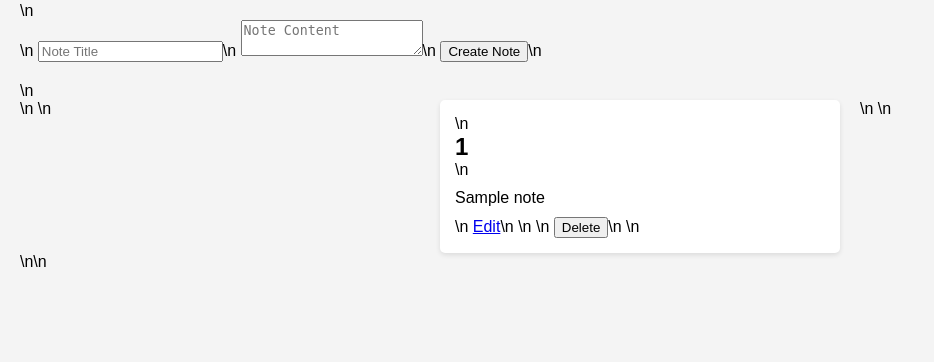
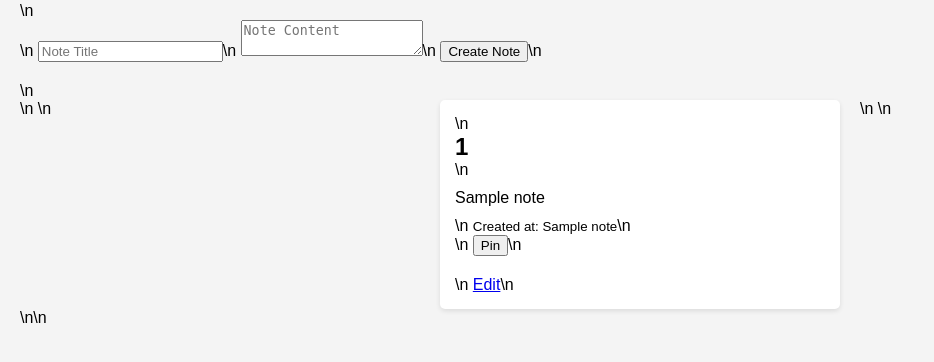
Before and after one commit to pranavmohantyy/flask-notes, a Python web app: template templates/index.html in a window 1280 px wide. Shown: the part 116-478 px from the top of the page, without its empty margins (0-934 px from the left). Run offline with Jinja, Linux system fonts and the light colour scheme; the template is opened without the code that fills it: most values are stand-ins (such as "Sample title", 1, 10 or a date in 2020).

Commit message:
add note pinning feature

```diff
--- a/templates/index.html
+++ b/templates/index.html
@@ -1 +1 @@
-<!DOCTYPE html>\n<html lang="en">\n<head>\n    <meta charset="UTF-8">\n    <meta name="viewport" content="width=device-width, initial-scale=1.0">\n    <title>Flask Notes</title>\n    <link rel="stylesheet" href="static/style.css">\n</head>\n<body>\n    <h1>Hello, World!</h1>\n    <form action="/notes" method="post">\n        <input type="text" name="title" placeholder="Note Title" required>\n        <textarea name="content" placeholder="Note Content" required></textarea>\n        <button type="submit">Create Note</button>\n    </form>\n    <div class="notes">\n        {% for note in notes %} \n            <div class="note-card">\n                <h2>{{ note[0] }}</h2>\n                <p>{{ note[1] }}</p>\n                <a href="/notes/{{ loop.index0 }}/edit">Edit</a>\n                <form action="/notes/{{ loop.index0 }}" method="post" style="display:inline;">\n                    <input type="hidden" name="_method" value="DELETE">\n                    <button type="submit">Delete</button>\n                </form>\n            </div>\n        {% endfor %} \n    </div>\n</body>\n</html>
+<!DOCTYPE html>\n<html lang="en">\n<head>\n    <meta charset="UTF-8">\n    <meta name="viewport" content="width=device-width, initial-scale=1.0">\n    <title>Flask Notes</title>\n    <link rel="stylesheet" href="static/style.css">\n</head>\n<body>\n    <h1>Hello, World!</h1>\n    <form action="/notes" method="post">\n        <input type="text" name="title" placeholder="Note Title" required>\n        <textarea name="content" placeholder="Note Content" required></textarea>\n        <button type="submit">Create Note</button>\n    </form>\n    <div class="notes">\n        {% for note in notes %} \n            <div class="note-card">\n                <h2>{{ note[0] }}</h2>\n                <p>{{ note[1] }}</p>\n                <small>Created at: {{ note[2] }}</small>\n                <form action="/notes/{{ loop.index0 + 1 }}/pin" method="post">\n                    <button type="submit">{% if note[3] %}Unpin{% else %}Pin{% endif %}</button>\n                </form>\n                <a href="/notes/{{ loop.index0 + 1 }}/edit">Edit</a>\n            </div>\n        {% endfor %} \n    </div>\n</body>\n</html>
```
Also changed, not shown: app.py (+1 -1 lines).
